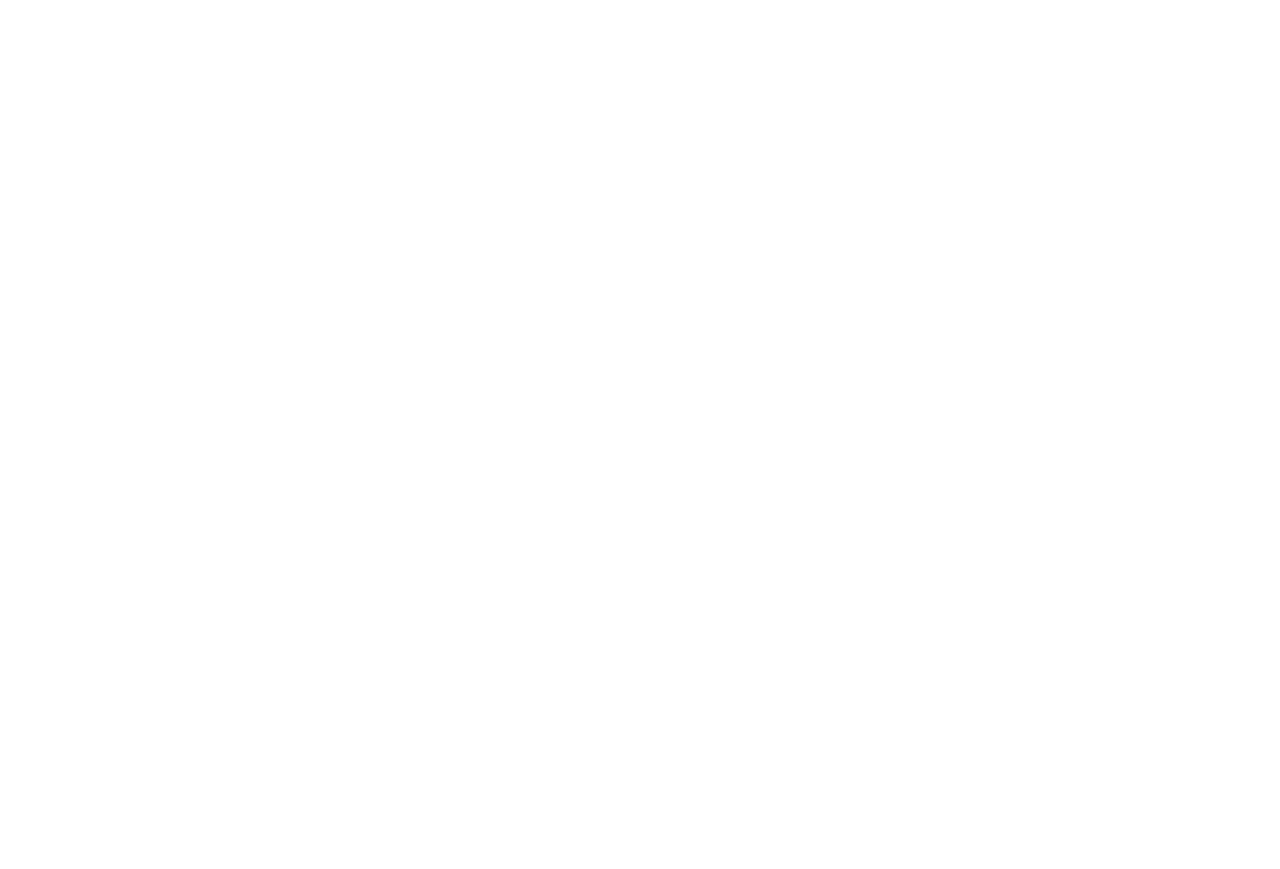
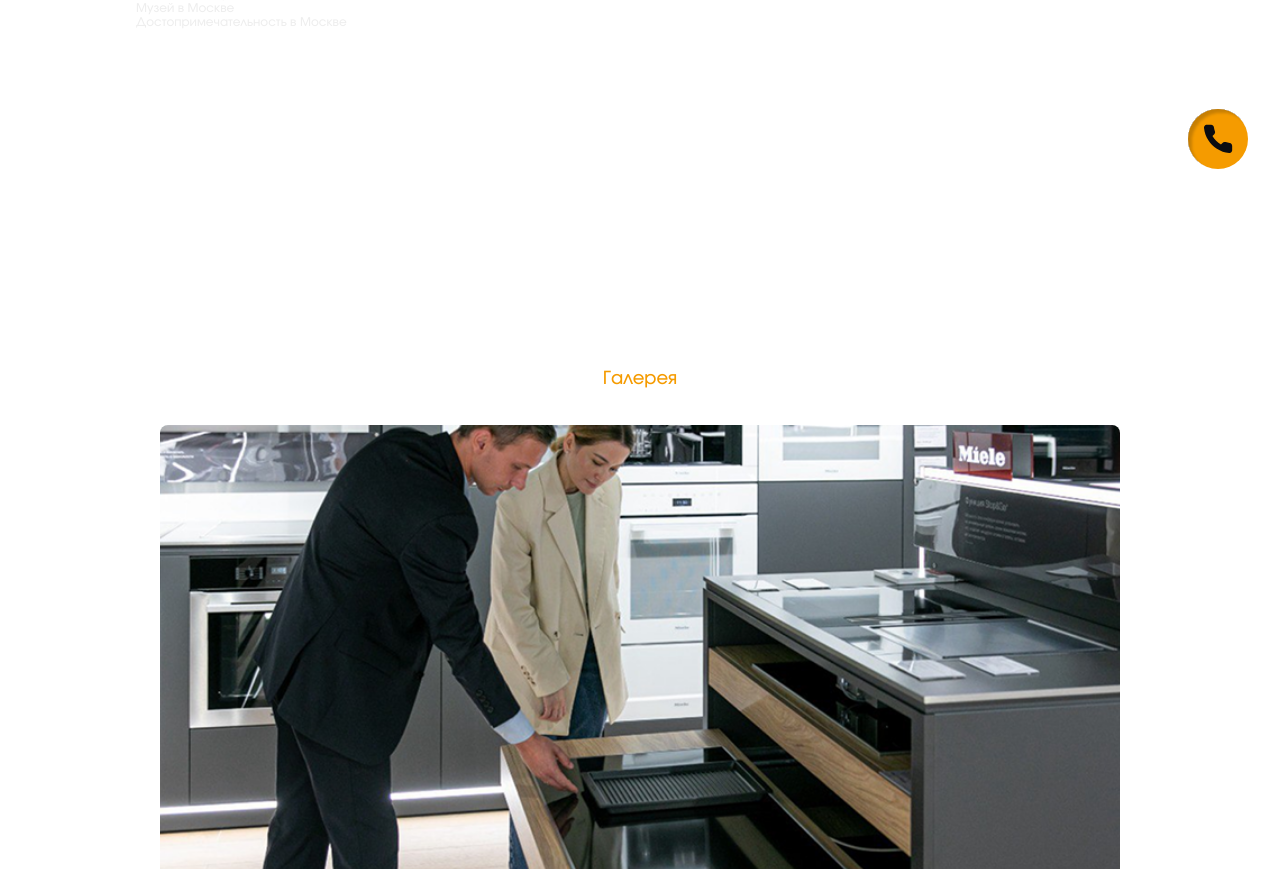
Before and after one commit to Rudolf31/miele-website-order, a Next.js app: page /showroom in a window 1280 px wide. Before the commit this address had no page. Shown: the part 431-1300 px from the top of the page. Before the commit the page ends 800 px from the top, so only its background shows below. Built offline with nearby package versions, Linux system fonts and the light colour scheme.

Commit message:
finished with showroom

```diff
--- a/package.json
+++ b/package.json
@@ -11,11 +11,15 @@
   "dependencies": {
     "@tailwindcss/vite": "^4.0.15",
     "framer-motion": "^12.5.0",
+    "mapbox": "^1.0.0-beta10",
+    "mapbox-gl": "^3.10.0",
     "next": "15.2.3",
     "postcss": "^8.5.3",
     "react": "^19.0.0",
     "react-dom": "^19.0.0",
-    "react-input-mask": "^2.0.4"
+    "react-input-mask": "^2.0.4",
+    "react-leaflet": "^5.0.0",
+    "react-svg-map": "^2.2.0"
   },
   "devDependencies": {
     "@tailwindcss/postcss": "^4.0.15",
--- /dev/null
+++ b/src/app/api/getSliderGallery/route.js
@@ -0,0 +1,18 @@
+import sliderGallery from '@/data/sliderGallery.json';
+
+export async function GET() {
+  try {
+    // Имитация задержки сети (опционально)
+    await new Promise(resolve => setTimeout(resolve, 500));
+
+    return Response.json(sliderGallery, {
+      status: 200,
+      headers: { 'Content-Type': 'application/json' }
+    });
+  } catch (error) {
+    return Response.json(
+      { error: 'Failed to load data' },
+      { status: 500 }
+    );
+  }
+}
--- a/src/app/components/Header/Header.jsx
+++ b/src/app/components/Header/Header.jsx
@@ -7,27 +7,27 @@
 import { useEffect, useState } from "react";
 
 const catalogItems = [
-  { text: "Кофемашины", href: "/catalog/coffee-machines" },
-  { text: "Духовые шкафы", href: "/catalog/ovens" },
-  { text: "Холодильники", href: "/catalog/refrigerators" },
-  { text: "Варочные панели", href: "/catalog/cooktops" },
-  { text: "СВЧ", href: "/catalog/microwaves" },
-  { text: "Гладильные системы", href: "/catalog/ironing-systems" },
-  { text: "Пылесосы", href: "/catalog/vacuums" },
-  { text: "Стиральные машины", href: "/catalog/washing-machines" },
-  { text: "Химия", href: "/catalog/chemicals" },
-  { text: "Сушильные машины", href: "/catalog/dryers" },
+  { text: "Кофемашины", href: "/coffee-machines" },
+  { text: "Духовые шкафы", href: "/ovens" },
+  { text: "Холодильники", href: "/refrigerators" },
+  { text: "Варочные панели", href: "/cooktops" },
+  { text: "СВЧ", href: "/microwaves" },
+  { text: "Гладильные системы", href: "/ironing-systems" },
+  { text: "Пылесосы", href: "/vacuums" },
+  { text: "Стиральные машины", href: "/washing-machines" },
+  { text: "Химия", href: "/chemicals" },
+  { text: "Сушильные машины", href: "/dryers" },
 ];
 
 const showroomItems = [
-  { text: "Шоурум", href: "/showroom/showroom" },
-  { text: "Видео", href: "/showroom/videos" },
-  { text: "О Miele", href: "/showroom/about-miele" },
-  { text: "Обзоры", href: "/showroom/reviews" },
-  { text: "Акции", href: "/showroom/promotions" },
-  { text: "Рейтинги", href: "/showroom/ratings" },
-  { text: "Статьи", href: "/showroom/articles" },
-  { text: "Глоссарий", href: "/showroom/glossary" },
+  { text: "Шоурум", href: "/showroom" },
+  { text: "Видео", href: "/videos" },
+  { text: "О Miele", href: "/about-miele" },
+  { text: "Обзоры", href: "/reviews" },
+  { text: "Акции", href: "/promotions" },
+  { text: "Рейтинги", href: "/ratings" },
+  { text: "Статьи", href: "/articles" },
+  { text: "Глоссарий", href: "/glossary" },
 ];
 
 const supportItems = [
--- /dev/null
+++ b/src/app/components/Map/Map.jsx
@@ -0,0 +1,47 @@
+export default function Map() {
+    return (
+    <div className='rounded-lg mb-20' style={{ position: 'relative', overflow: 'hidden' }}>
+        <a
+        href="https://yandex.ru/maps/org/moskovskiy_kreml/1023322799/?utm_medium=mapframe&utm_source=maps"
+        style={{
+            color: '#eee',
+            fontSize: '12px',
+            position: 'absolute',
+            top: '0px'
+        }}
+        >
+        Московский Кремль
+        </a>
+        <a
+        href="https://yandex.ru/maps/213/moscow/category/museum/184105894/?utm_medium=mapframe&utm_source=maps"
+        style={{
+            color: '#eee',
+            fontSize: '12px',
+            position: 'absolute',
+            top: '14px'
+        }}
+        >
+        Музей в Москве
+        </a>
+        <a
+        href="https://yandex.ru/maps/213/moscow/category/landmark_attraction/89683368508/?utm_medium=mapframe&utm_source=maps"
+        style={{
+            color: '#eee',
+            fontSize: '12px',
+            position: 'absolute',
+            top: '28px'
+        }}
+        >
+        Достопримечательность в Москве
+        </a>
+        <iframe
+        src="https://yandex.ru/map-widget/v1/?ll=37.621920%2C55.740697&mode=poi&poi%5Bpoint%5D=37.618878%2C55.751427&poi%5Buri%5D=ymapsbm1%3A%2F%2Forg%3Foid%3D1023322799&z=14.69"
+        width={'100%'}
+        height="300"
+        frameBorder={1}
+        allowFullScreen={true}
+        style={{ position: 'relative' }}
+        />
+    </div>
+    );
+}
--- /dev/null
+++ b/src/app/components/SliderGallery/SliderGallery.jsx
@@ -0,0 +1,133 @@
+"use client";
+import { useState, useEffect } from 'react';
+import Image from 'next/image';
+import apiConfig from '@/assets/apiConfig';
+
+const SliderGallery = () => {
+  const [currentIndex, setCurrentIndex] = useState(0);
+  const [images, setImages] = useState([]);
+  const [loading, setLoading] = useState(true);
+
+  useEffect(() => {
+    const fetchData = async () => {
+      try {
+        const res = await fetch(apiConfig.getSliderGallery);
+        if (!res.ok) throw new Error('Failed to fetch');
+        const data = await res.json();
+        setImages(data);
+      } catch (error) {
+        console.error('Error fetching carousel:', error);
+      } finally {
+        setLoading(false);
+      }
+    };
+    fetchData();
+  }, []);
+
+  const nextSlide = () => {
+    setCurrentIndex((prev) => (prev === images.length - 1 ? 0 : prev + 1));
+  };
+
+  const prevSlide = () => {
+    setCurrentIndex((prev) => (prev === 0 ? images.length - 1 : prev - 1));
+  };
+
+  const goToSlide = (index) => {
+    setCurrentIndex(index);
+  };
+
+  if (loading) {
+    return <div className="aspect-video bg-gray-100 animate-pulse rounded-lg" />;
+  }
+
+
+  return (
+    <div className="w-full max-w-6xl mx-auto p-4 lg:p-6">
+      {/* Основное изображение */}
+      <div className="relative aspect-video mb-4 md:mb-6">
+        {images.map((item, index) => (
+          <div
+            key={item.id}
+            className={`absolute inset-0 transition-opacity duration-500 ${
+              index === currentIndex ? 'opacity-100' : 'opacity-0'
+            }`}
+          >
+            <Image
+              src={item.image}
+              alt={`Slide ${item.id}`}
+              fill
+              className="object-cover rounded-lg"
+              priority={index === 0}
+              sizes="(max-width: 768px) 100vw, 80vw"
+            />
+          </div>
+        ))}
+      </div>
+
+      {/* Миниатюры с кнопками */}
+      <div className="flex items-center justify-center gap-1 sm:gap-2 md:gap-3">
+        <button
+          onClick={prevSlide}
+          className="p-1 sm:p-2 rounded-full bg-gray-200 hover:bg-gray-300 transition-colors"
+          aria-label="Previous slide"
+        >
+          <svg
+            xmlns="http://www.w3.org/2000/svg"
+            className="h-4 w-4 sm:h-5 sm:w-5"
+            viewBox="0 0 20 20"
+            fill="currentColor"
+          >
+            <path
+              fillRule="evenodd"
+              d="M12.707 5.293a1 1 0 010 1.414L9.414 10l3.293 3.293a1 1 0 01-1.414 1.414l-4-4a1 1 0 010-1.414l4-4a1 1 0 011.414 0z"
+              clipRule="evenodd"
+            />
+          </svg>
+        </button>
+
+        <div className="flex gap-1 sm:gap-2 overflow-x-auto pb-2 max-w-[70%] sm:max-w-[75%] md:max-w-[80%]">
+          {images.map((item, index) => (
+            <button
+              key={index}
+              onClick={() => goToSlide(index)}
+              className={`relative flex-shrink-0 transition-all
+                h-12 w-16 sm:h-14 sm:w-20 md:h-16 md:w-24
+                ${index === currentIndex
+                  ? 'opacity-100 border-[#f59b00] border-2 rounded-lg scale-105'
+                  : 'opacity-50 hover:opacity-75'}`}
+            >
+              <Image
+                src={item.image}
+                alt={`Thumbnail ${index + 1}`}
+                fill
+                className="object-cover rounded-md"
+                sizes="(max-width: 640px) 20vw, 15vw"
+              />
+            </button>
+          ))}
+        </div>
+
+        <button
+          onClick={nextSlide}
+          className="p-1 sm:p-2 rounded-full bg-gray-200 hover:bg-gray-300 transition-colors"
+          aria-label="Next slide"
+        >
+          <svg
+            xmlns="http://www.w3.org/2000/svg"
+            className="h-4 w-4 sm:h-5 sm:w-5"
+            viewBox="0 0 20 20"
+            fill="currentColor"
+          >
+            <path
+              fillRule="evenodd"
+              d="M7.293 14.707a1 1 0 010-1.414L10.586 10 7.293 6.707a1 1 0 011.414-1.414l4 4a1 1 0 010 1.414l-4 4a1 1 0 01-1.414 0z"
+              clipRule="evenodd"
+            />
+          </svg>
+        </button>
+      </div>
+    </div>
+  );
+};
+
+export default SliderGallery;
--- a/src/app/deliveryAndPayment/page.js
+++ b/src/app/deliveryAndPayment/page.js
@@ -1,4 +1,3 @@
-"use client";
 import Header from '../components/Header/Header';
 import Footer from '../components/Footer/Footer';
 import ContactFloatingPanel from '../components/ContactFloatingPanel/ContactFloatingPanel';
--- a/src/app/repair/page.js
+++ b/src/app/repair/page.js
@@ -1,4 +1,3 @@
-"use client";
 import Header from '../components/Header/Header';
 import Footer from '../components/Footer/Footer';
 import ContactFloatingPanel from '../components/ContactFloatingPanel/ContactFloatingPanel';
--- /dev/null
+++ b/src/app/showroom/page.js
@@ -0,0 +1,24 @@
+import Header from '../components/Header/Header';
+import Footer from '../components/Footer/Footer';
+import ContactFloatingPanel from '../components/ContactFloatingPanel/ContactFloatingPanel';
+import Map from '../components/Map/Map';
+import SliderGallery from '../components/SliderGallery/SliderGallery';
+
+export default function ShowroomPage() {
+  return (
+    <div className="flex flex-col min-h-screen">
+      <Header />
+      <main className="container mx-auto px-4 font-medium flex-grow pb-10">
+        <h1 className="text-xl font-semibold text-[#F59B00] py-20">Шоу-рум Miele в Москве</h1>
+        <p>Ждём вас в Шоу-руме Miele по адресу:</p>
+        <p className='mb-5'>ул. Пушкинская, д. 1</p>
+        <p className='mb-10'>Время работы: с 10:00 до 19:00</p>
+        <Map />
+        <h3 className='text-[#F59B00] text-lg font-medium mb-2 mt-10 text-center'>Галерея</h3>
+        <SliderGallery/>
+      </main>
+      <Footer />
+      <ContactFloatingPanel />
+    </div>
+  );
+}
--- a/src/assets/apiConfig.js
+++ b/src/assets/apiConfig.js
@@ -7,5 +7,6 @@
     getNovelties: host + "/api/getNovelties",
     getBestsellers: host + "/api/getBestsellers",
     getDiscounts: host + "/api/getDiscounts",
-    getCatalogBlocks: host + "/api/getCatalogBlocks"
+    getCatalogBlocks: host + "/api/getCatalogBlocks",
+    getSliderGallery: host + "/api/getSliderGallery"
 }
--- /dev/null
+++ b/src/data/sliderGallery.json
@@ -0,0 +1,9 @@
+[
+    { "id": 1, "image": "/images/showroom/photo1.png"},
+    { "id": 2, "image": "/images/showroom/photo1.png"},
+    { "id": 3, "image": "/images/showroom/photo1.png"},
+    { "id": 4, "image": "/images/showroom/photo1.png"},
+    { "id": 5, "image": "/images/showroom/photo1.png"},
+    { "id": 6, "image": "/images/showroom/photo1.png"},
+    { "id": 7, "image": "/images/showroom/photo1.png"}
+  ]
```
Also changed, not shown: public/images/showroom/photo1.png (added), 1 other file (tests, documents, lock files or other folders).
